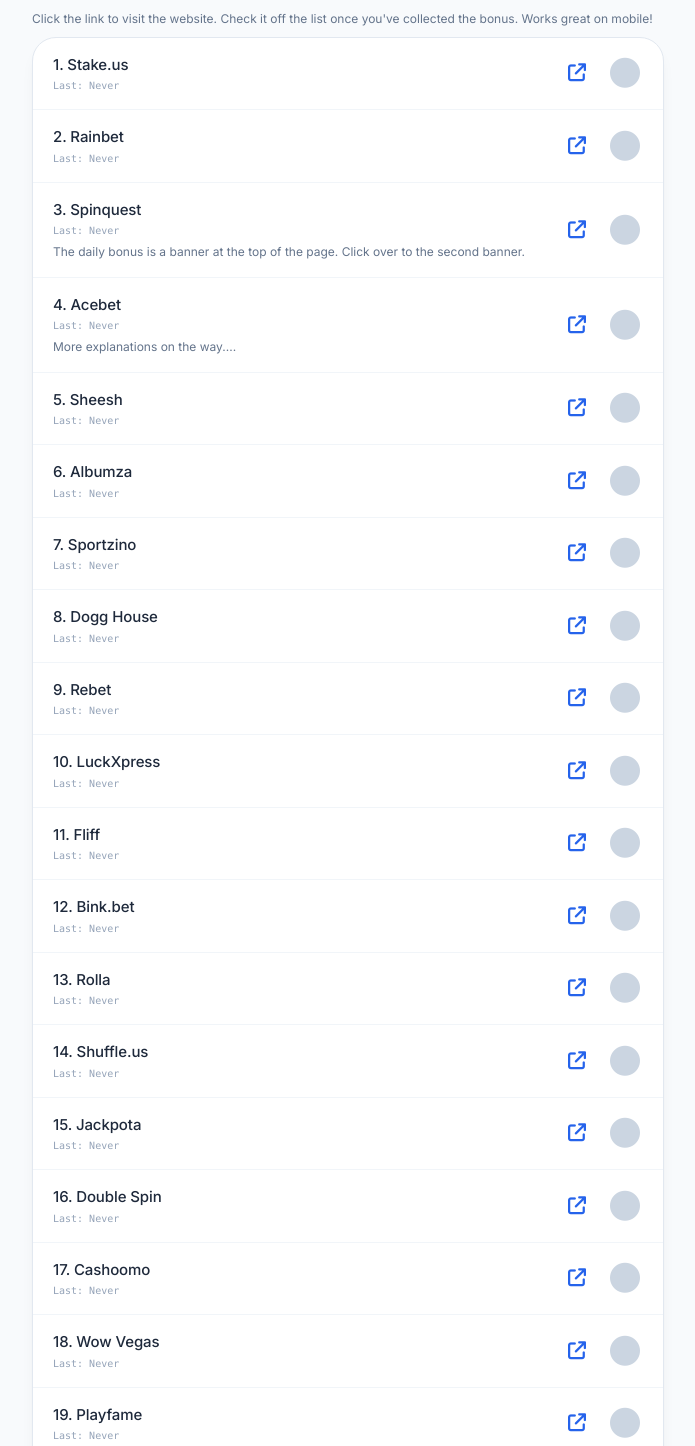
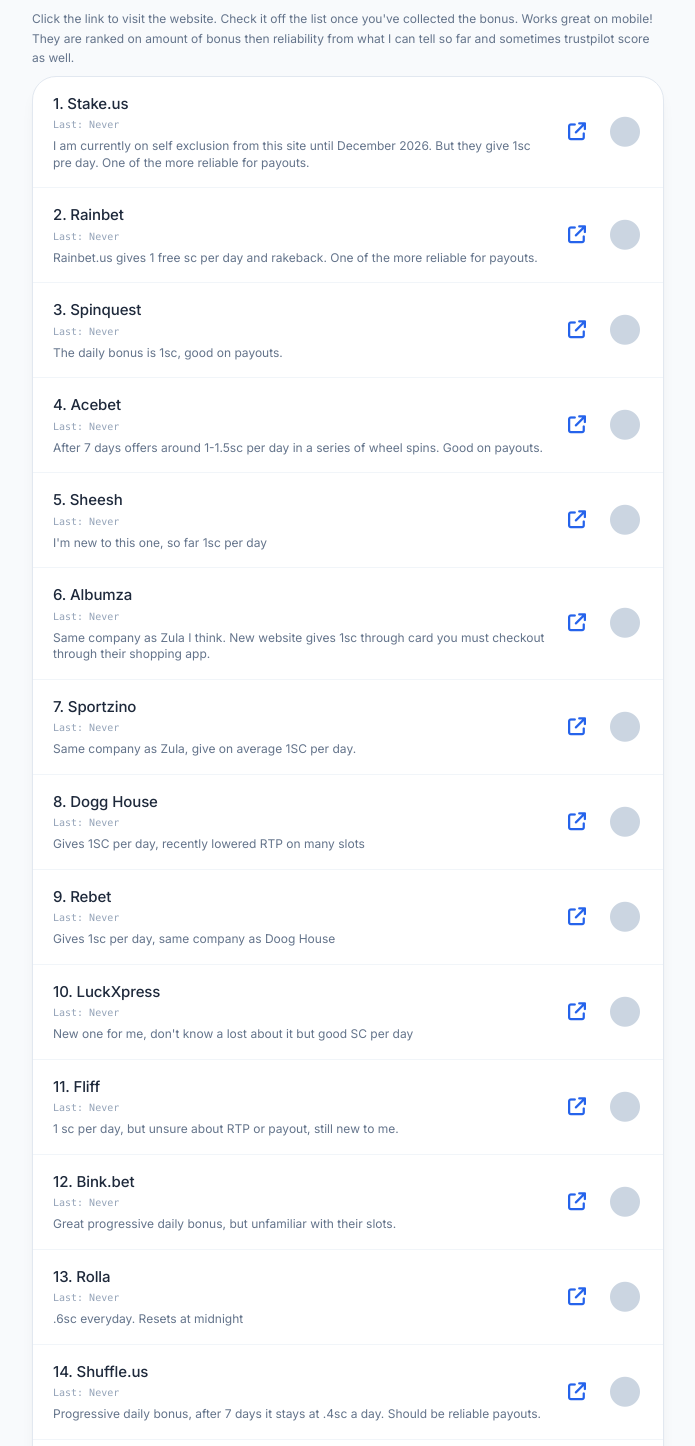
Before and after one commit to kalagga1/SweepsCasinosDaily, a plain HTML site: page index.html in a window 1280 px wide. Shown: the part 320-1766 px from the top of the page, without its empty margins (292-987 px from the left). Drawn offline with nearby package versions, Linux system fonts and the light colour scheme.

Commit message:
Enhance site blurbs with more detailed descriptions
Updated site blurbs with additional details and corrected information.

```diff
--- a/index.html
+++ b/index.html
@@ -132,7 +132,7 @@
 
         <div class="px-5 pb-2">
             <p class="text-xs text-slate-500 dark:text-slate-400 leading-relaxed">
-                Click the link to visit the website. Check it off the list once you've collected the bonus. Works great on mobile!
+                Click the link to visit the website. Check it off the list once you've collected the bonus. Works great on mobile! They are ranked on amount of bonus then reliability from what I can tell so far and sometimes trustpilot score as well.
             </p>
         </div>
 
@@ -341,10 +341,22 @@
 
         // Short blurbs/summaries for each site
         const siteBlurbs = {
-            "Spinquest": "The daily bonus is a banner at the top of the page. Click over to the second banner.",
+            "Stake.us": "I am currently on self exclusion from this site until December 2026. But they give 1sc pre day. One of the more reliable for payouts.",
+            "Rainbet": "Rainbet.us gives 1 free sc per day and rakeback.  One of the more reliable for payouts.",
+            "Spinquest": "The daily bonus is 1sc, good on payouts.",
             // Add more here, one per line
-            "Acebet": "More explanations on the way....",
-            "Wow Vegas": "",
+            "Acebet": "After 7 days offers around 1-1.5sc per day in a series of wheel spins. Good on payouts.",
+            "Sheesh": "I'm new to this one, so far 1sc per day",
+            "Albumza": "Same company as Zula I think. New website gives 1sc through card you must checkout through their shopping app.",
+            "Sportzino": "Same company as Zula, give on average 1SC per day.",
+            "Dogg House":"Gives 1SC per day, recently lowered RTP on many slots",
+            "Rebet":"Gives 1sc per day, same company as Doog House",
+            "LuckXpress":"New one for me, don't know a lost about it but good SC per day",
+            "Fliff": "1 sc per day, but unsure about RTP or payout, still new to me.",
+            "Bink.bet": "Great progressive daily bonus, but unfamiliar with their slots.",
+            "Rolla":".6sc everyday.  Resets at midnight",
+            "Shuffle.us":"Progressive daily bonus, after 7 days it stays at .4sc a day.  Should be reliable payouts.",
+            "Wow Vegas": "Stopped giving me 1sc per day after a while.  Cut to zero.",
             // ... etc for the rest
         };
 
```
